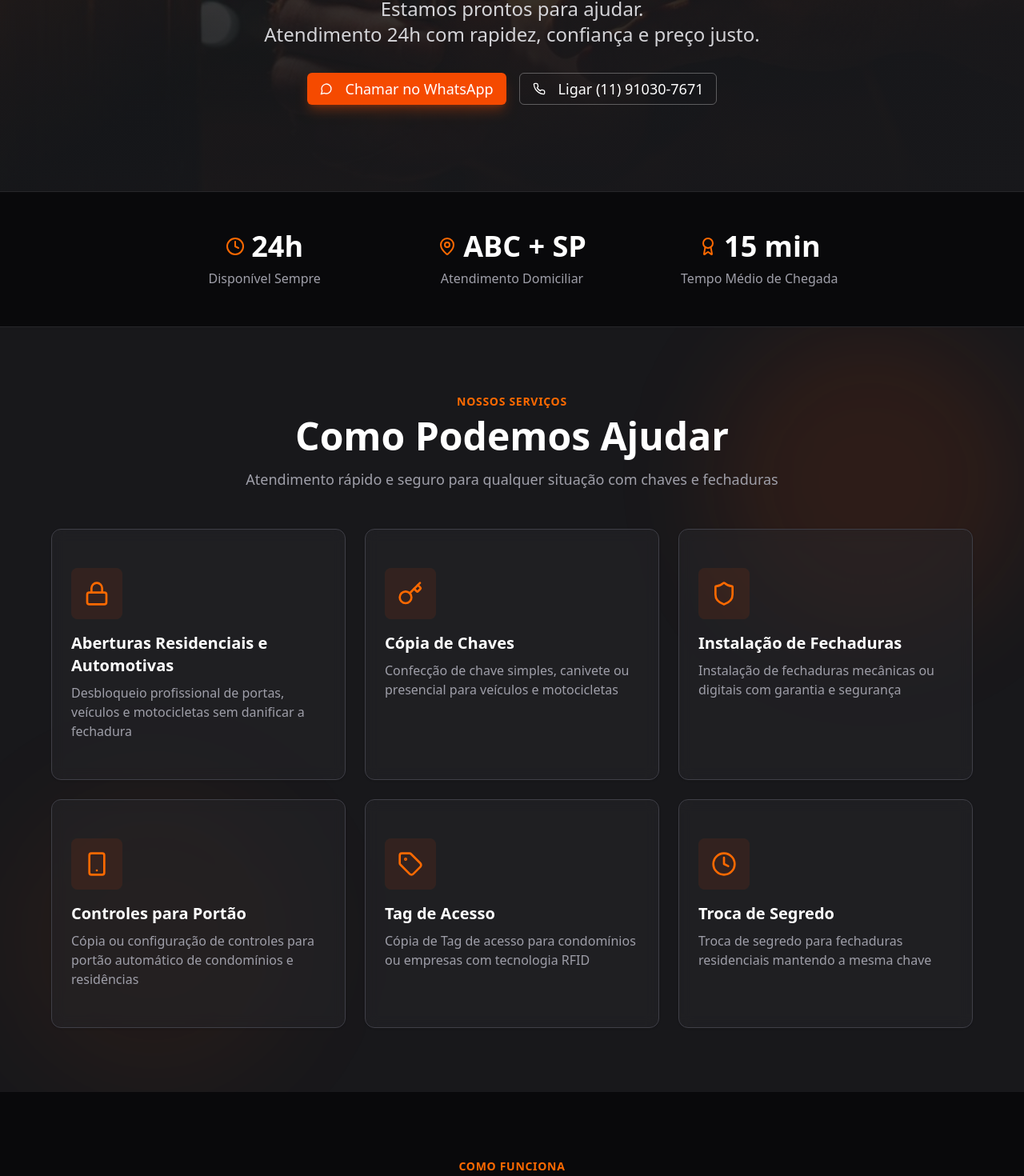
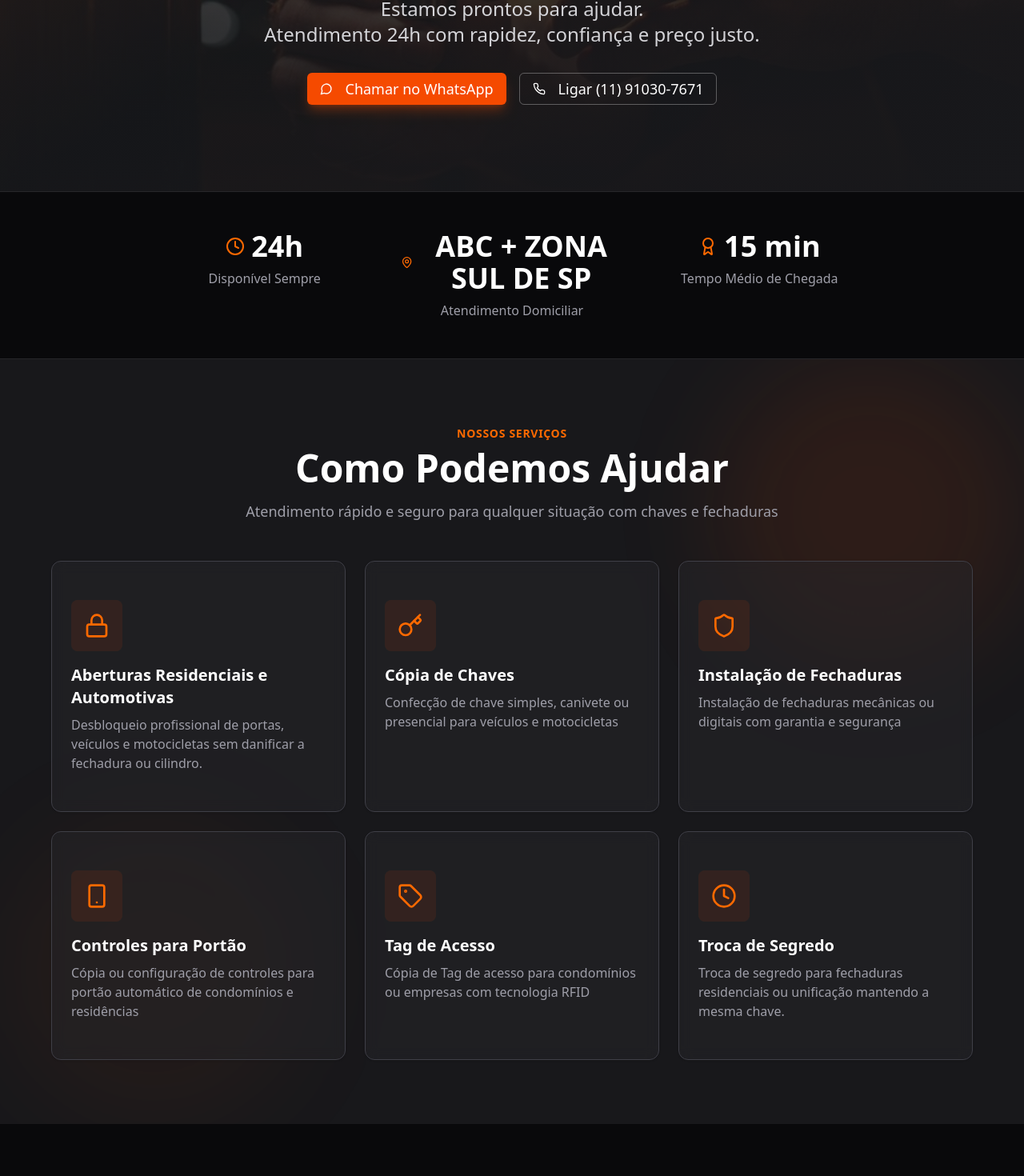
Before and after one commit to openclassificados-mga/v0-chaveiro-autokey, a Next.js app: page / in a window 1280 px wide. Shown: the part 481-1951 px from the top of the page at 80% size. Built offline with nearby package versions, Linux system fonts and the light colour scheme.

Commit message:
fix: correct text errors in app/page.tsx
Update three text corrections in specified file.

```diff
--- a/app/page.tsx
+++ b/app/page.tsx
@@ -52,7 +52,7 @@ export default function Home(): JSX.Element {
     {
       icon: Lock,
       title: "Aberturas Residenciais e Automotivas",
-      description: "Desbloqueio profissional de portas, veículos e motocicletas sem danificar a fechadura",
+      description: "Desbloqueio profissional de portas, veículos e motocicletas sem danificar a fechadura ou cilindro.",
     },
     {
       icon: Key,
@@ -77,7 +77,7 @@ export default function Home(): JSX.Element {
     {
       icon: Clock,
       title: "Troca de Segredo",
-      description: "Troca de segredo para fechaduras residenciais mantendo a mesma chave",
+      description: "Troca de segredo para fechaduras residenciais ou unificação mantendo a mesma chave.",
     },
   ]
 
@@ -237,7 +237,7 @@ export default function Home(): JSX.Element {
             <div className="text-center">
               <div className="flex items-center justify-center gap-2 mb-2">
                 <MapPin className="w-5 h-5 sm:w-6 sm:h-6 text-orange-500" />
-                <div className="text-3xl sm:text-4xl font-bold text-white">ABC + SP</div>
+                <div className="text-3xl sm:text-4xl font-bold text-white">ABC + ZONA SUL DE SP</div>
               </div>
               <p className="text-sm sm:text-base text-zinc-400">Atendimento Domiciliar</p>
             </div>
```
